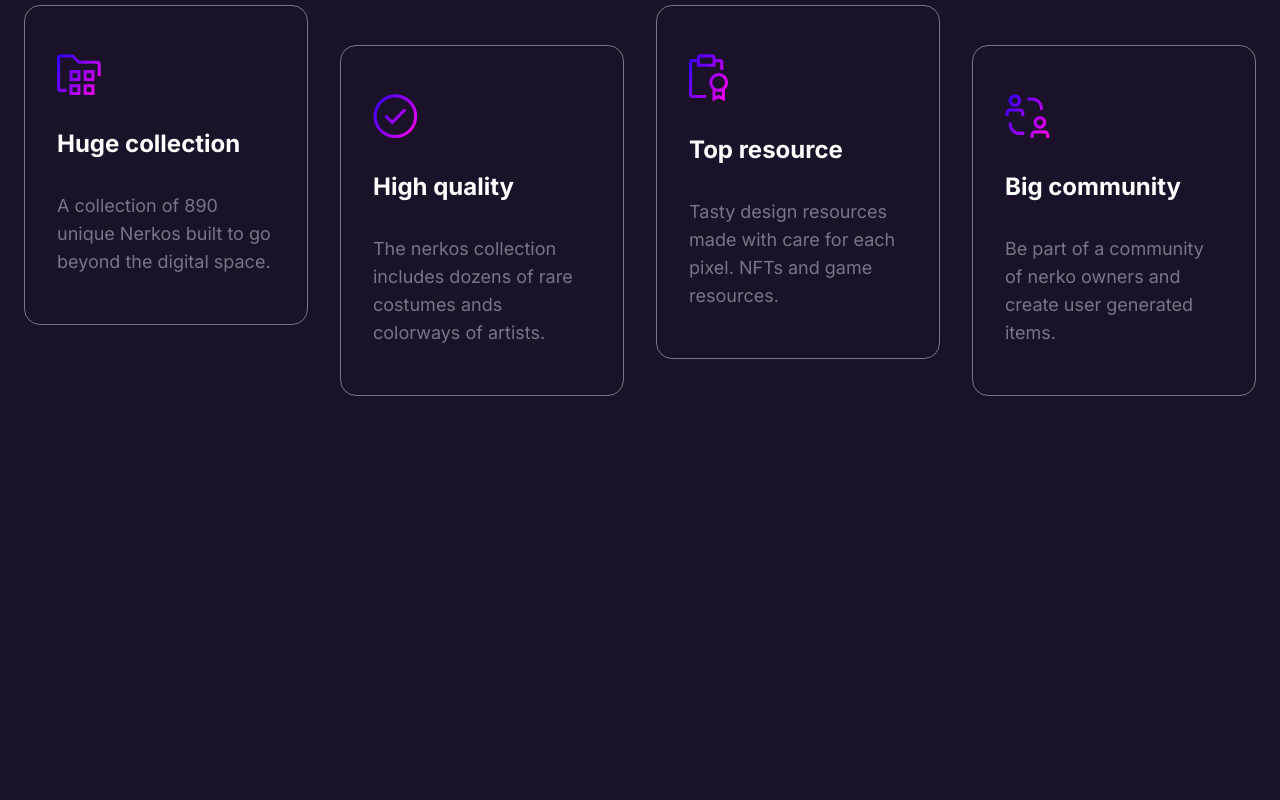
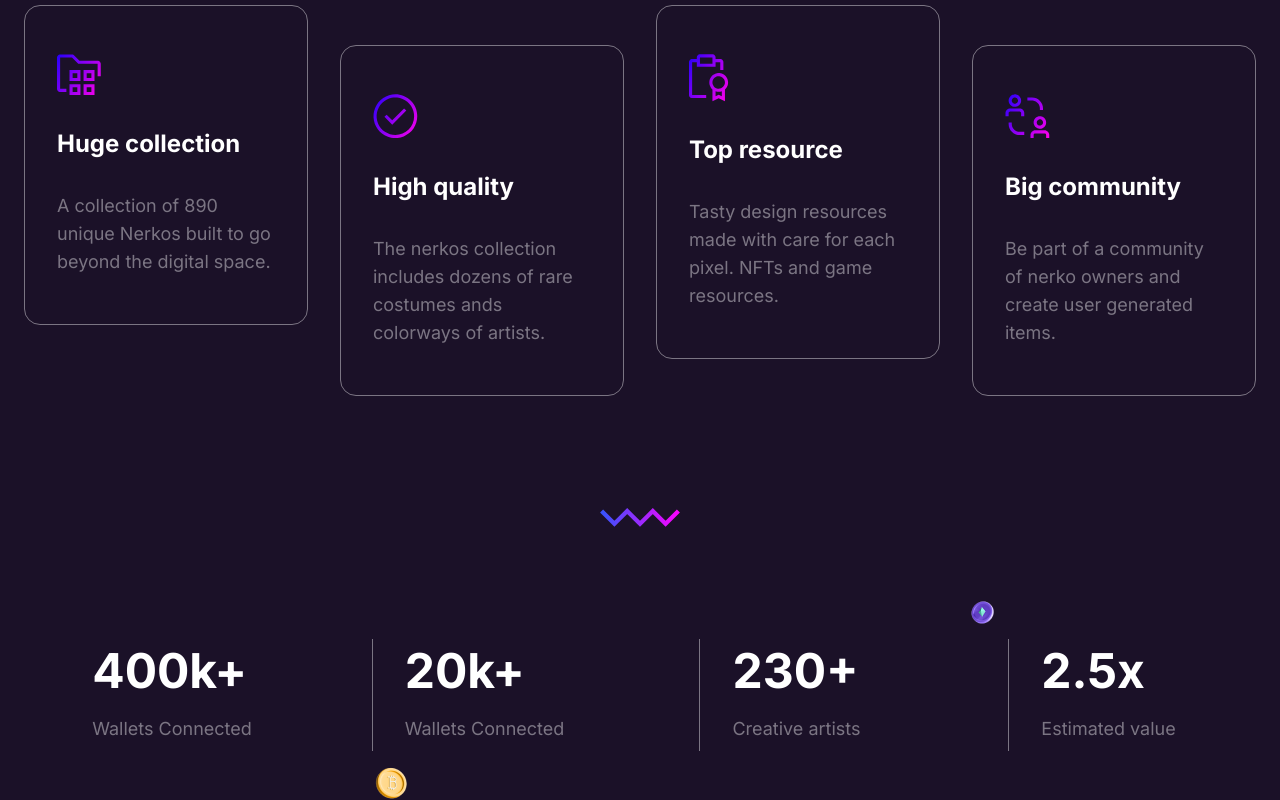
Before and after one commit to danielrdsdev/nft-landing, a Next.js app: page / in a window 1280 px wide. Shown: the part 2281-3081 px from the top of the page. Before the commit the page ends 2677 px from the top, so only its background shows below. Built offline with nearby package versions, Linux system fonts and the light colour scheme.

Commit message:
feat: add DataSection component

```diff
--- a/src/app/page.tsx
+++ b/src/app/page.tsx
@@ -1,5 +1,6 @@
 import { ChooseSection } from '@/components/choose-section'
 import { CollectionSection } from '@/components/collection-section'
+import { DataSection } from '@/components/data-section'
 import { Divider } from '@/components/divider'
 import { EnterprisesSection } from '@/components/enterprises-section'
 import { HeroSection } from '@/components/hero-section'
@@ -8,6 +9,7 @@ export default function Home() {
   return (
     <>
       <HeroSection />
+
       <EnterprisesSection />
 
       <Divider />
@@ -17,6 +19,10 @@ export default function Home() {
       <Divider />
 
       <ChooseSection />
+
+      <Divider />
+
+      <DataSection />
     </>
   )
 }
--- /dev/null
+++ b/src/components/data-section/data-card.tsx
@@ -0,0 +1,13 @@
+type DataCardProps = {
+  dataTitle: string
+  dataDescription: string
+}
+
+export const DataCard = ({ dataTitle, dataDescription }: DataCardProps) => {
+  return (
+    <div className="flex flex-col space-y-5 px-8 py-2 md:border-l md:first:border-0">
+      <h3 className="text-5xl font-bold">{dataTitle}</h3>
+      <p className="text-lg text-muted">{dataDescription}</p>
+    </div>
+  )
+}
--- /dev/null
+++ b/src/components/data-section/index.tsx
@@ -0,0 +1,42 @@
+import Image from 'next/image'
+import { DataCard } from './data-card'
+
+const datas = [
+  {
+    id: 1,
+    dataTitle: '400k+',
+    dataDescription: 'Wallets Connected',
+  },
+  {
+    id: 2,
+    dataTitle: '20k+',
+    dataDescription: 'Wallets Connected',
+  },
+  {
+    id: 3,
+    dataTitle: '230+',
+    dataDescription: 'Creative artists',
+  },
+  {
+    id: 4,
+    dataTitle: '2.5x',
+    dataDescription: 'Estimated value',
+  },
+]
+
+export const DataSection = () => {
+  return (
+    <section className="container relative grid grid-cols-1 place-items-center gap-4 sm:grid-cols-2 md:grid-cols-3 lg:grid-cols-4">
+      {datas.map((data) => (
+        <DataCard key={data.id} {...data} />
+      ))}
+
+      <div className="absolute -top-[26px] right-[75px] lg:-top-[38px] lg:right-[285px]">
+        <Image src="/ethereum-01.png" alt="bitcoin" width={24} height={24} />
+      </div>
+      <div className="absolute -bottom-[69px] left-[51px] lg:-bottom-[49px] lg:left-[375px]">
+        <Image src="/bitcoin-01.png" alt="bitcoin" width={32} height={32} />
+      </div>
+    </section>
+  )
+}
```
Also changed, not shown: public/bitcoin-01.png (added), public/ethereum-01.png (added).
